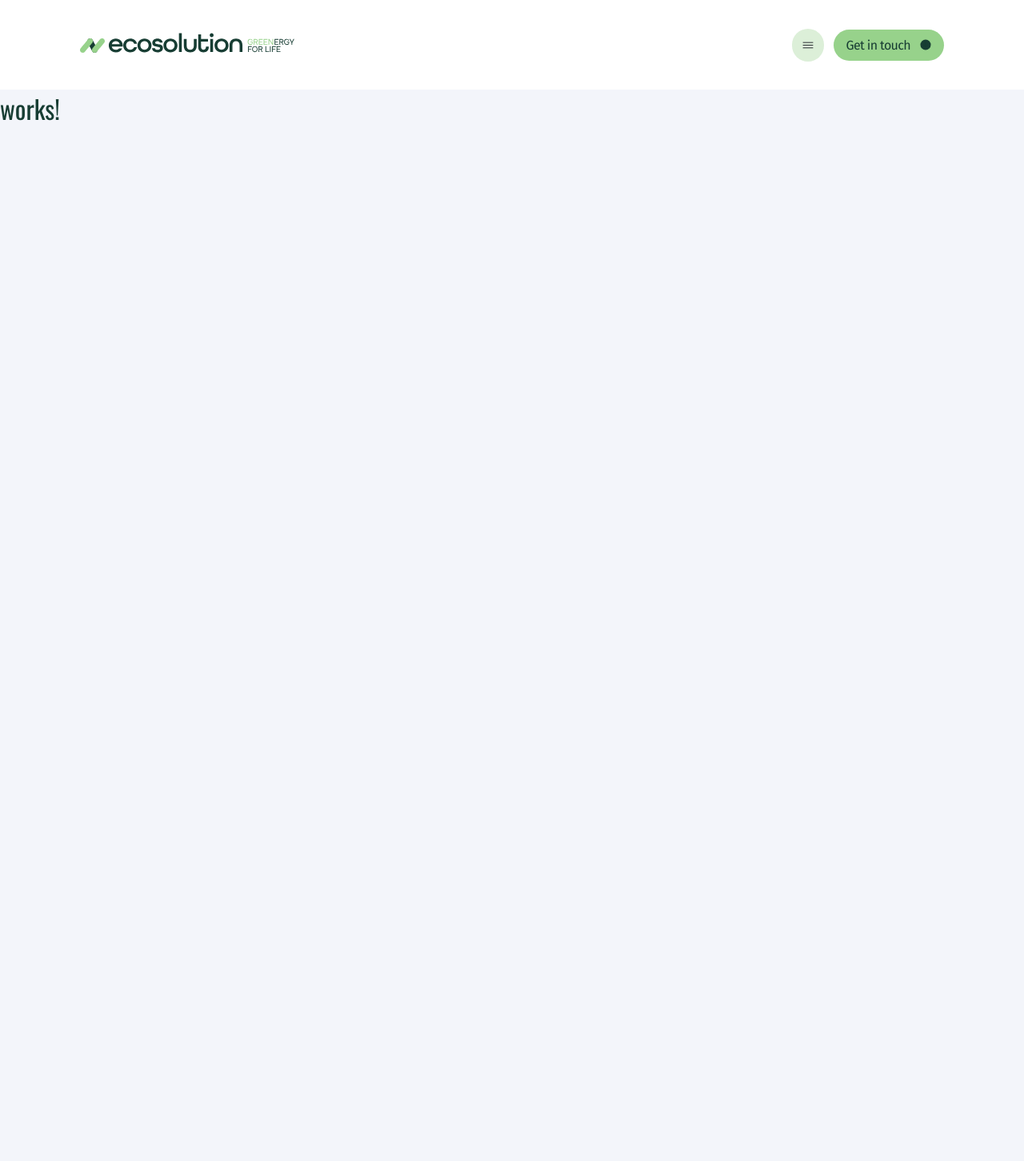
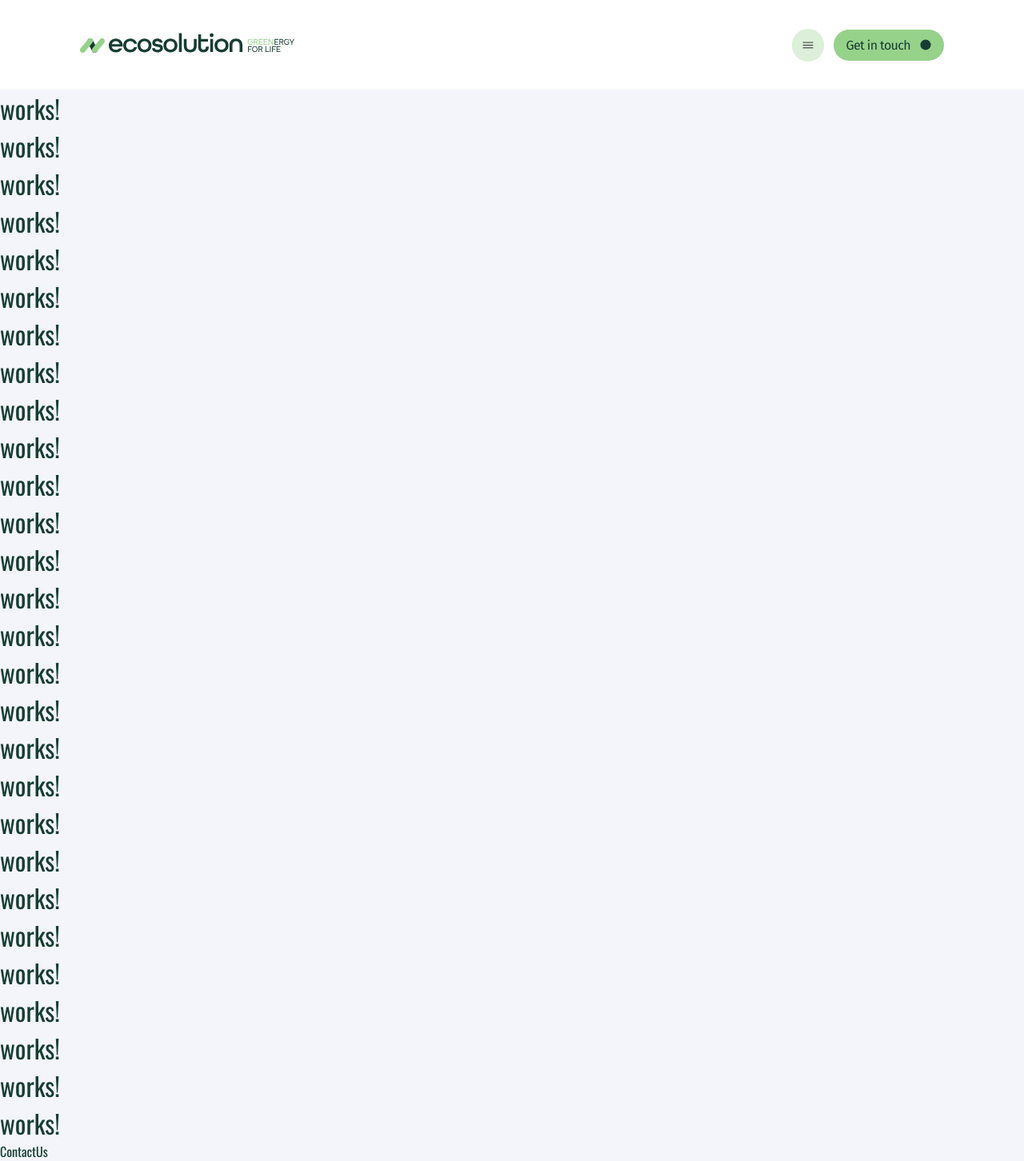
Before and after one commit to yurii-kovalchuk/ecosolution, a React (Vite) app: page / in a window 1280 px wide. Shown: the whole page at 80% size. Before the commit the page ends 800 px from the top, so only its background shows below. Built offline with nearby package versions, Linux system fonts and the light colour scheme.

Commit message:
add scrool on get in touch click

```diff
--- a/src/components/App/App.jsx
+++ b/src/components/App/App.jsx
@@ -1,3 +1,4 @@
+import ContactUs from "../../sections/ContactUs/ContactUs";
 import Header from "../Header/Header";
 import { Layout } from "./App.styled";
 
@@ -7,6 +8,35 @@ function App() {
       <Header />
 
       <Layout>works!</Layout>
+      <Layout>works!</Layout>
+      <Layout>works!</Layout>
+      <Layout>works!</Layout>
+      <Layout>works!</Layout>
+      <Layout>works!</Layout>
+      <Layout>works!</Layout>
+      <Layout>works!</Layout>
+      <Layout>works!</Layout>
+      <Layout>works!</Layout>
+      <Layout>works!</Layout>
+      <Layout>works!</Layout>
+      <Layout>works!</Layout>
+      <Layout>works!</Layout>
+      <Layout>works!</Layout>
+      <Layout>works!</Layout>
+      <Layout>works!</Layout>
+      <Layout>works!</Layout>
+      <Layout>works!</Layout>
+      <Layout>works!</Layout>
+      <Layout>works!</Layout>
+      <Layout>works!</Layout>
+      <Layout>works!</Layout>
+      <Layout>works!</Layout>
+      <Layout>works!</Layout>
+      <Layout>works!</Layout>
+      <Layout>works!</Layout>
+      <Layout>works!</Layout>
+
+      <ContactUs />
     </>
   );
 }
--- a/src/components/BurgerMenu/Menu/Menu.jsx
+++ b/src/components/BurgerMenu/Menu/Menu.jsx
@@ -16,19 +16,10 @@ import {
   NavTxt,
   SocialLink,
 } from "./Menu.styled";
+import scroolToSection from "../../../utils/scrollToSection";
 
 const Menu = ({ onClose }) => {
   const [activeLink, setActiveLink] = useState("main");
-
-  const scroolToSection = (sectionId) => {
-    const section = document.getElementById(sectionId);
-    if (section) {
-      const marginTop = 112;
-      const scrollToY =
-        section.getBoundingClientRect().top + window.scrollY - marginTop;
-      window.scrollTo({ top: scrollToY, behavior: "smooth" });
-    }
-  };
 
   const handleClick = (id, evt) => {
     evt.preventDefault();
--- a/src/components/Header/GetInTouch/GetInTouch.jsx
+++ b/src/components/Header/GetInTouch/GetInTouch.jsx
@@ -1,9 +1,14 @@
 import ArrowDownIcon from "../../../assets/media/arr-down.svg?react";
+import scroolToSection from "../../../utils/scrollToSection";
 import { GetInTouchBtn, GeyInTouchTxt } from "./GetInTouch.styled";
 
 const GetInTouch = () => {
+  const handleClick = (id, evt) => {
+    evt.preventDefault();
+    scroolToSection(id);
+  };
   return (
-    <GetInTouchBtn>
+    <GetInTouchBtn href="/" onClick={(evt) => handleClick("contact-us", evt)}>
       <GeyInTouchTxt>Get in touch</GeyInTouchTxt>
       <ArrowDownIcon />
     </GetInTouchBtn>
--- a/src/components/Header/GetInTouch/GetInTouch.styled.jsx
+++ b/src/components/Header/GetInTouch/GetInTouch.styled.jsx
@@ -1,6 +1,6 @@
 import styled from "styled-components";
 
-export const GetInTouchBtn = styled.button`
+export const GetInTouchBtn = styled.a`
   display: none;
 
   @media screen and (min-width: 768px) {
--- /dev/null
+++ b/src/sections/ContactUs/ContactUs.jsx
@@ -0,0 +1,5 @@
+const ContactUs = () => {
+  return <div id="contact-us"> ContactUs</div>;
+};
+
+export default ContactUs;
--- /dev/null
+++ b/src/utils/scrollToSection.jsx
@@ -0,0 +1,11 @@
+const scroolToSection = (sectionId) => {
+  const section = document.getElementById(sectionId);
+  if (section) {
+    const marginTop = 112;
+    const scrollToY =
+      section.getBoundingClientRect().top + window.scrollY - marginTop;
+    window.scrollTo({ top: scrollToY, behavior: "smooth" });
+  }
+};
+
+export default scroolToSection;
```
Also changed, not shown: src/sections/ContactUs/ContactUs.styled.jsx (added).
